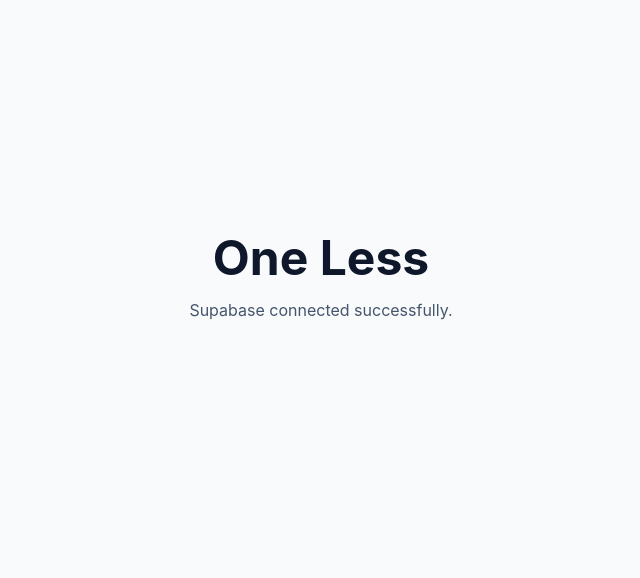
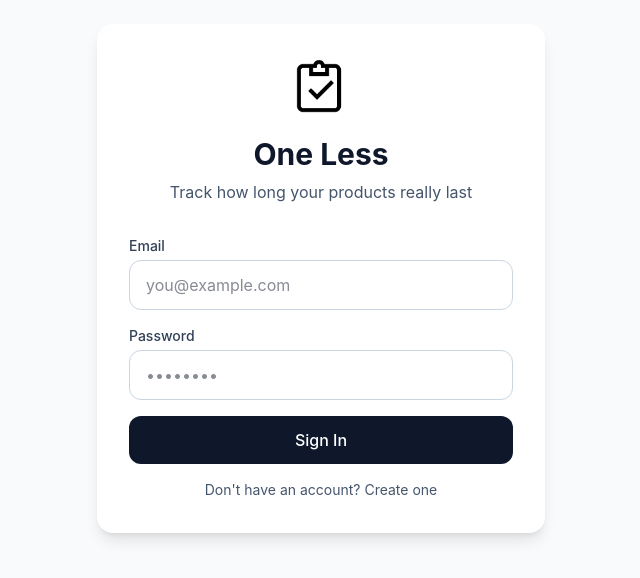
Before and after one commit to angelcarballeira/one-less, a React (Vite) app: page / in a window 1280 px wide. Shown: the part 122-700 px from the top of the page, without its empty margins (319-959 px from the left). Built offline with nearby package versions, Linux system fonts and the light colour scheme; no server answers.

Commit message:
connect database

```diff
--- a/src/App.tsx
+++ b/src/App.tsx
@@ -14,32 +14,43 @@
 export default App
 
  */
-
-import { useEffect } from 'react'
+import { useEffect, useState } from 'react'
+import type { Session } from '@supabase/supabase-js'
 import { supabase } from './lib/supabase'
+import AuthPage from './pages/AuthPage'
+import Dashboard from './pages/Dashboard'
 
 function App() {
+  const [session, setSession] = useState<Session | null>(null)
+  const [loading, setLoading] = useState(true)
+
   useEffect(() => {
-    const testConnection = async () => {
-      const { data, error } = await supabase.auth.getSession()
+    supabase.auth.getSession().then(({ data: { session } }) => {
+      setSession(session)
+      setLoading(false)
+    })
 
-      console.log('SESSION:', data)
-      console.log('ERROR:', error)
-    }
+    const {
+      data: { subscription },
+    } = supabase.auth.onAuthStateChange((_event, session) => {
+      setSession(session)
+    })
 
-    testConnection()
+    return () => subscription.unsubscribe()
   }, [])
 
-  return (
-    <main className="min-h-screen flex items-center justify-center bg-slate-50">
-      <div className="text-center">
-        <h1 className="text-5xl font-bold text-slate-900">One Less</h1>
-        <p className="mt-4 text-slate-600">
-          Supabase connected successfully.
-        </p>
+  if (loading) {
+    return (
+      <div className="min-h-screen flex items-center justify-center bg-slate-50">
+        <div className="text-center">
+          <div className="w-12 h-12 border-4 border-slate-300 border-t-slate-900 rounded-full animate-spin mx-auto mb-4" />
+          <p className="text-slate-600">Loading One Less...</p>
+        </div>
       </div>
-    </main>
-  )
+    )
+  }
+
+  return session ? <Dashboard /> : <AuthPage />
 }
 
 export default App
--- /dev/null
+++ b/src/pages/AuthPage.tsx
@@ -0,0 +1,120 @@
+import { useState } from 'react'
+import { supabase } from '../lib/supabase'
+
+export default function AuthPage() {
+  const [isLogin, setIsLogin] = useState(true)
+  const [email, setEmail] = useState('')
+  const [password, setPassword] = useState('')
+  const [loading, setLoading] = useState(false)
+  const [message, setMessage] = useState('')
+
+  const handleSubmit = async (e: React.FormEvent) => {
+    e.preventDefault()
+    setLoading(true)
+    setMessage('')
+
+    try {
+      if (isLogin) {
+        const { error } = await supabase.auth.signInWithPassword({
+          email,
+          password,
+        })
+
+        if (error) throw error
+      } else {
+        const { error } = await supabase.auth.signUp({
+          email,
+          password,
+        })
+
+        if (error) throw error
+
+        setMessage('Check your email to confirm your account.')
+      }
+    } catch (error) {
+      if (error instanceof Error) {
+        setMessage(error.message)
+      } else {
+        setMessage('An unexpected error occurred')
+      }
+    } finally {
+      setLoading(false)
+    }
+  }
+
+  return (
+    <div className="min-h-screen bg-slate-50 flex items-center justify-center p-4">
+      <div className="w-full max-w-md bg-white rounded-2xl shadow-lg p-8">
+        <div className="text-center mb-8">
+          <img
+            src="/favicon.png"
+            alt="One Less"
+            className="w-16 h-16 mx-auto mb-4"
+          />
+          <h1 className="text-3xl font-bold text-slate-900">One Less</h1>
+          <p className="text-slate-600 mt-2">
+            Track how long your products really last
+          </p>
+        </div>
+
+        <form onSubmit={handleSubmit} className="space-y-4">
+          <div>
+            <label className="block text-sm font-medium text-slate-700 mb-1">
+              Email
+            </label>
+            <input
+              type="email"
+              value={email}
+              onChange={(e) => setEmail(e.target.value)}
+              required
+              className="w-full px-4 py-3 border border-slate-300 rounded-xl focus:outline-none focus:ring-2 focus:ring-slate-900"
+              placeholder="you@example.com"
+            />
+          </div>
+
+          <div>
+            <label className="block text-sm font-medium text-slate-700 mb-1">
+              Password
+            </label>
+            <input
+              type="password"
+              value={password}
+              onChange={(e) => setPassword(e.target.value)}
+              required
+              minLength={6}
+              className="w-full px-4 py-3 border border-slate-300 rounded-xl focus:outline-none focus:ring-2 focus:ring-slate-900"
+              placeholder="••••••••"
+            />
+          </div>
+
+          {message && (
+            <div className="p-3 rounded-xl bg-slate-100 text-sm text-slate-700">
+              {message}
+            </div>
+          )}
+
+          <button
+            type="submit"
+            disabled={loading}
+            className="w-full bg-slate-900 text-white py-3 rounded-xl font-medium hover:bg-slate-800 transition disabled:opacity-50"
+          >
+            {loading
+              ? 'Loading...'
+              : isLogin
+                ? 'Sign In'
+                : 'Create Account'}
+          </button>
+        </form>
+
+        <button
+          onClick={() => setIsLogin(!isLogin)}
+          className="w-full mt-4 text-sm text-slate-600 hover:text-slate-900"
+        >
+          {isLogin
+            ? "Don't have an account? Create one"
+            : 'Already have an account? Sign in'}
+        </button>
+      </div>
+    </div>
+  )
+}
--- /dev/null
+++ b/src/pages/Dashboard.tsx
@@ -0,0 +1,36 @@
+import { supabase } from '../lib/supabase'
+
+export default function Dashboard() {
+  const handleLogout = async () => {
+    await supabase.auth.signOut()
+  }
+
+  return (
+    <div className="min-h-screen bg-slate-50 p-6">
+      <div className="max-w-4xl mx-auto">
+        <div className="flex items-center justify-between mb-8">
+          <div>
+            <h1 className="text-3xl font-bold text-slate-900">One Less</h1>
+            <p className="text-slate-600">
+              Your product tracking dashboard
+            </p>
+          </div>
+
+          <button
+            onClick={handleLogout}
+            className="px-4 py-2 border border-slate-300 rounded-xl hover:bg-slate-100 transition"
+          >
+            Logout
+          </button>
+        </div>
+
+        <div className="bg-white rounded-2xl shadow-sm p-6 border border-slate-200">
+          <h2 className="text-xl font-semibold mb-2">Welcome!</h2>
+          <p className="text-slate-600">
+            Authentication is working correctly. Next we will create products and usage tracking.
+          </p>
+        </div>
+      </div>
+    </div>
+  )
+}
```
